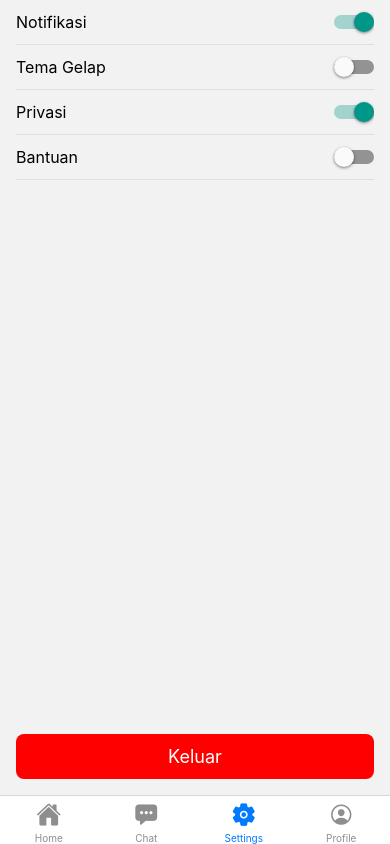
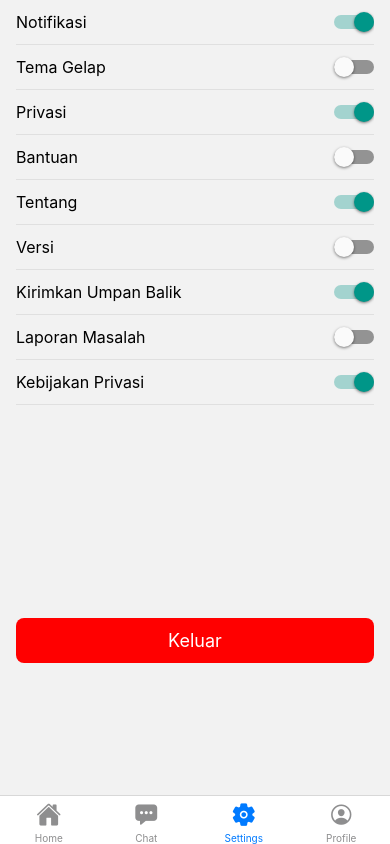
Before and after one commit to PrayogaBoedihartoyo/TodoList-IOS, a React Native app: screen /Settings in a window 390 px wide. Built offline with nearby package versions, Linux system fonts and the light colour scheme.

Commit message:
Initial Commit

```diff
--- a/pages/Settings.js
+++ b/pages/Settings.js
@@ -9,6 +9,11 @@ const SettingsScreen = () => {
         { id: '2', title: 'Tema Gelap', enabled: false },
         { id: '3', title: 'Privasi', enabled: true },
         { id: '4', title: 'Bantuan', enabled: false },
+        { id: '5', title: 'Tentang', enabled: true },
+        { id: '6', title: 'Versi', enabled: false },
+        { id: '7', title: 'Kirimkan Umpan Balik', enabled: true },
+        { id: '8', title: 'Laporan Masalah', enabled: false },
+        { id: '9', title: 'Kebijakan Privasi', enabled: true },
     ]);
 
     const toggleSwitch = (id) => {
@@ -22,6 +27,7 @@ const SettingsScreen = () => {
     };
 
     return (
+        <View>
             <View style={{...styles.container, paddingTop: inset.top}}>
                 <FlatList
                     data={settings}
@@ -36,16 +42,19 @@ const SettingsScreen = () => {
                         </View>
                     )}
                 />
+            </View>
+            <View>
                 <TouchableOpacity style={styles.signOutButton}>
                     <Text style={styles.signOutText}>Keluar</Text>
                 </TouchableOpacity>
+            </View>
         </View>
     );
 };
 
 const styles = StyleSheet.create({
     container: {
-        flex: 1,
+        height: '76%',
         padding: 16,
     },
     settingItem: {
@@ -63,8 +72,9 @@ const styles = StyleSheet.create({
         backgroundColor: 'red',
         padding: 12,
         borderRadius: 8,
-        marginTop: 20,
         alignItems: 'center',
+        marginHorizontal: 16,
+        marginTop: 150,
     },
     signOutText: {
         color: 'white',
```
Lines whose indentation alone changed are shown as unchanged.
